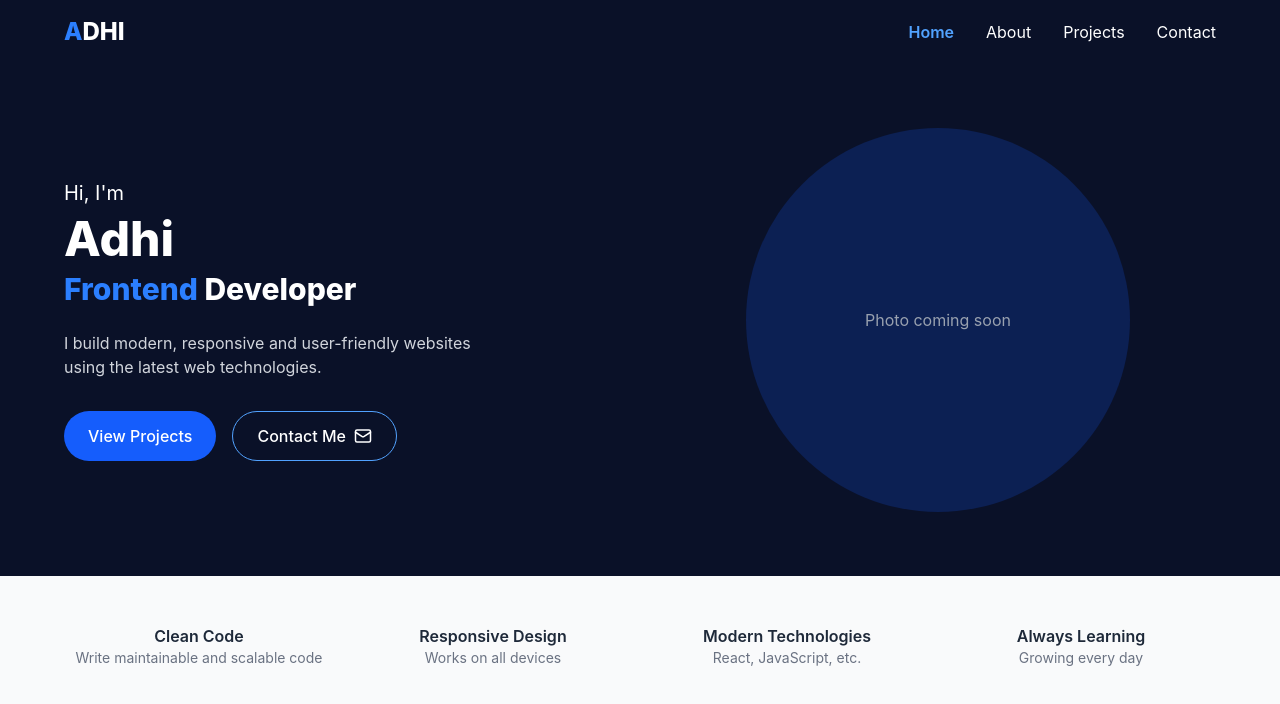
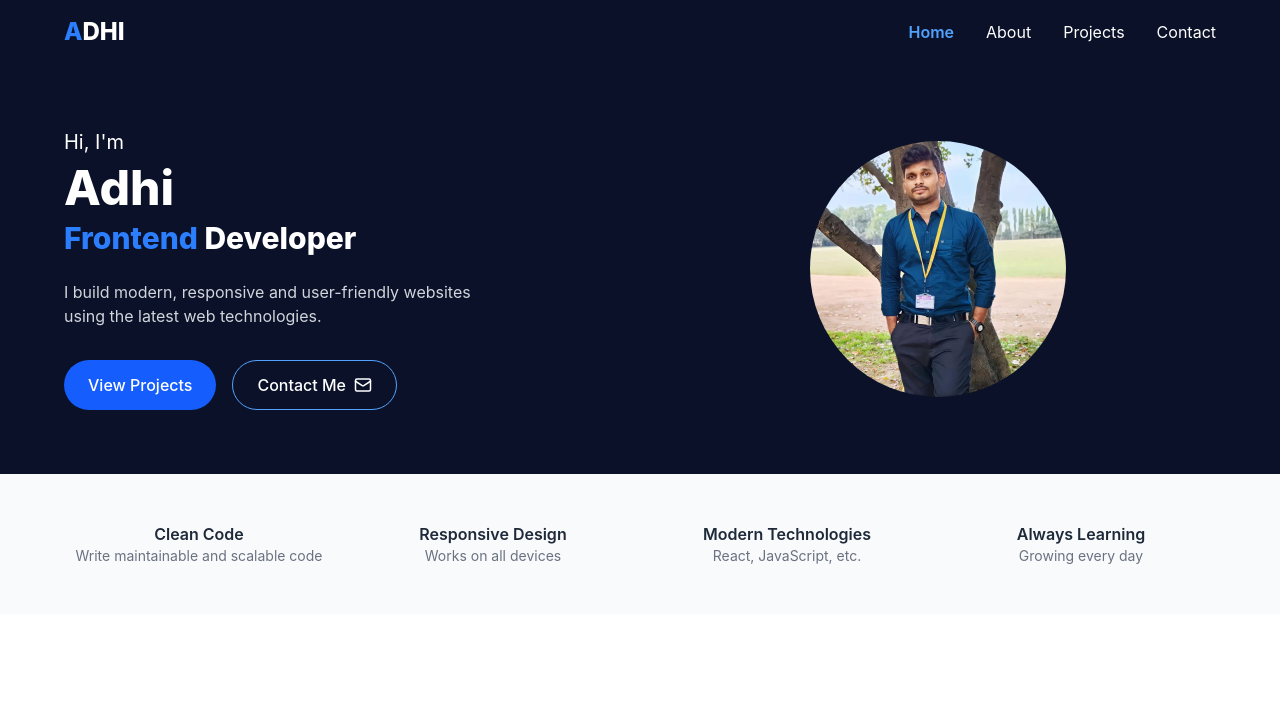
Before and after one commit to adinarayananellore1-wq/my-portfolio, a React (Vite) app: page / in a window 1280 px wide. Shown: the top 704 px of the page. Built offline with nearby package versions, Linux system fonts and the light colour scheme.

Commit message:
Add profile photo to Home and About pages

```diff
--- a/src/pages/About.jsx
+++ b/src/pages/About.jsx
@@ -1,3 +1,5 @@
+import profileImg from '../assets/profile.jpg'
+
 function About() {
   const skills = ['HTML', 'CSS', 'JavaScript', 'React', 'Git & GitHub']
   const interests = ['Web Development', 'Problem Solving', 'Travel & Exploration', 'Photography']
@@ -27,9 +29,11 @@ function About() {
           </button>
         </div>
 
-        <div className="w-full h-64 bg-gray-200 rounded-2xl flex items-center justify-center text-gray-400">
-          Photo coming soon
-        </div>
+        <img
+          src={profileImg}
+          alt="Adhi"
+          className="w-full h-64 rounded-2xl object-cover object-top"
+        />
       </div>
 
       <div className="max-w-6xl mx-auto grid md:grid-cols-2 gap-10">
--- a/src/pages/Home.jsx
+++ b/src/pages/Home.jsx
@@ -1,5 +1,6 @@
 import { Link } from 'react-router-dom'
 import { Mail } from 'lucide-react'
+import profileImg from '../assets/profile.jpg'
 
 function Home() {
   const features = [
@@ -42,9 +43,11 @@ function Home() {
           </div>
 
           <div className="relative flex justify-center">
-            <div className="w-72 h-72 md:w-96 md:h-96 bg-blue-600/20 rounded-full flex items-center justify-center text-gray-400">
-              Photo coming soon
-            </div>
+            <img
+              src={profileImg}
+              alt="Adhi"
+              className="w-48 h-48 md:w-64 md:h-64 rounded-full object-cover object-top"
+            />
           </div>
         </div>
       </section>
```
